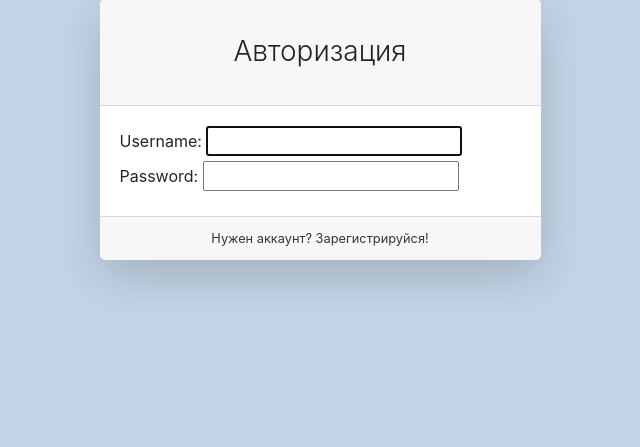
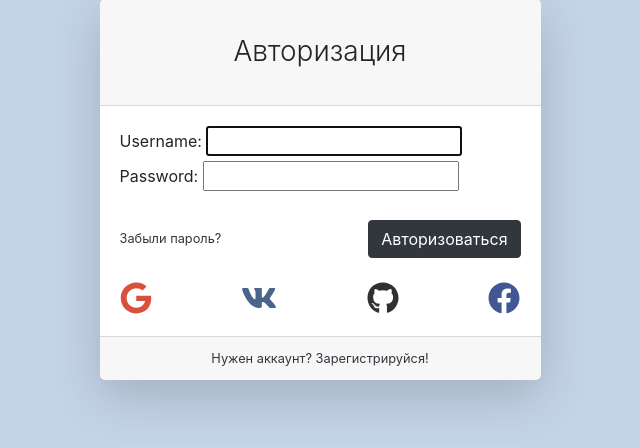
Before and after one commit to RomanK17/django-project, a Django app: page /users/login/ in a window 1280 px wide. Shown: the part 173-620 px from the top of the page, without its empty margins (320-960 px from the left). Run offline with Django 5.2, Linux system fonts and the light colour scheme; some libraries are stand-ins or nearby versions.

Commit message:
added redirection after login

```diff
--- a/users/form.py
+++ b/users/form.py
@@ -3,6 +3,6 @@ from django.contrib.auth.forms import AuthenticationForm
 from users.models import User
 
 class UserLoginForm(AuthenticationForm):
-    class Meta:
+    class Meta: # для чего этот класс?
         model = User
         fields = ['username', 'password']
--- a/users/templates/users/login.html
+++ b/users/templates/users/login.html
@@ -17,6 +17,7 @@
                             </div>
                             <div class="card-body">
                                 <form action="{% url 'users:login' %}" method="post">
+                                    {% csrf_token %}
                                     {{ form }}
 {#                                    <div class="form-group">#}
 {#                                        <label class="small mb-1" for="inputEmailAddress">Имя пользователя</label>#}
@@ -28,24 +29,24 @@
 {#                                        <input class="form-control py-4" id="inputPassword" type="password"#}
 {#                                               placeholder="Введите пароль"/>#}
 {#                                    </div>#}
-{#                                    <div class="form-group d-flex align-items-center justify-content-between mt-4 mb-0">#}
-{#                                        <a class="small" href="#">Забыли пароль?</a>#}
-{#                                        <input class="btn btn-primary" type="submit" value="Авторизоваться">#}
-{#                                    </div>#}
-{#                                    <div class="form-group d-flex align-items-center justify-content-between mt-4 mb-0">#}
-{#                                        <a href="#">#}
-{#                                            <i class="fab fa-google fa-2x" style="color: #d9503e;"></i>#}
-{#                                        </a>#}
-{#                                        <a href="#">#}
-{#                                            <i class="fab fa-vk fa-2x" style="color: #4a658b;"></i>#}
-{#                                        </a>#}
-{#                                        <a href="#">#}
-{#                                            <i class="fab fa-github fa-2x" style="color: #303030;"></i>#}
-{#                                        </a>#}
-{#                                        <a href="#">#}
-{#                                            <i class="fab fa-facebook fa-2x" style="color: #405794;"></i>#}
-{#                                        </a>#}
-{#                                    </div>#}
+                                    <div class="form-group d-flex align-items-center justify-content-between mt-4 mb-0">
+                                        <a class="small" href="#">Забыли пароль?</a>
+                                        <input class="btn btn-primary" type="submit" value="Авторизоваться">
+                                    </div>
+                                    <div class="form-group d-flex align-items-center justify-content-between mt-4 mb-0">
+                                        <a href="#">
+                                            <i class="fab fa-google fa-2x" style="color: #d9503e;"></i>
+                                        </a>
+                                        <a href="#">
+                                            <i class="fab fa-vk fa-2x" style="color: #4a658b;"></i>
+                                        </a>
+                                        <a href="#">
+                                            <i class="fab fa-github fa-2x" style="color: #303030;"></i>
+                                        </a>
+                                        <a href="#">
+                                            <i class="fab fa-facebook fa-2x" style="color: #405794;"></i>
+                                        </a>
+                                    </div>
                                 </form>
                             </div>
                             <div class="card-footer text-center">
--- a/users/views.py
+++ b/users/views.py
@@ -1,5 +1,6 @@
-from django.shortcuts import render
+from django.shortcuts import render, HttpResponseRedirect
 from django.contrib import auth
+from django.urls import reverse
 
 from users.form import UserLoginForm
 
@@ -14,6 +15,7 @@ def log(request):
             user = auth.authenticate(username=username, password=password)
             if user:
                 auth.login(request,user)
+                return HttpResponseRedirect(reverse('index'))
     else:
         form = UserLoginForm()
     context = {'form': form}
```
Also changed, not shown: db.sqlite3.
